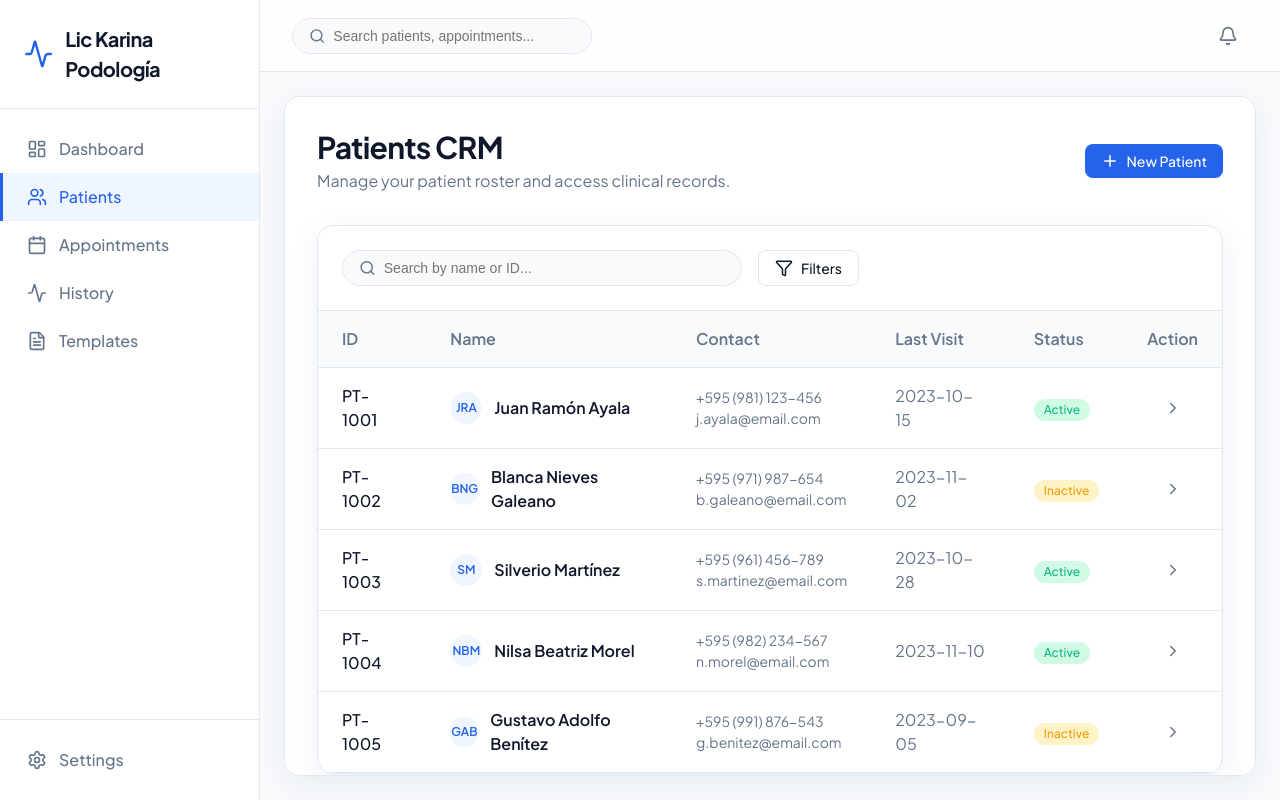
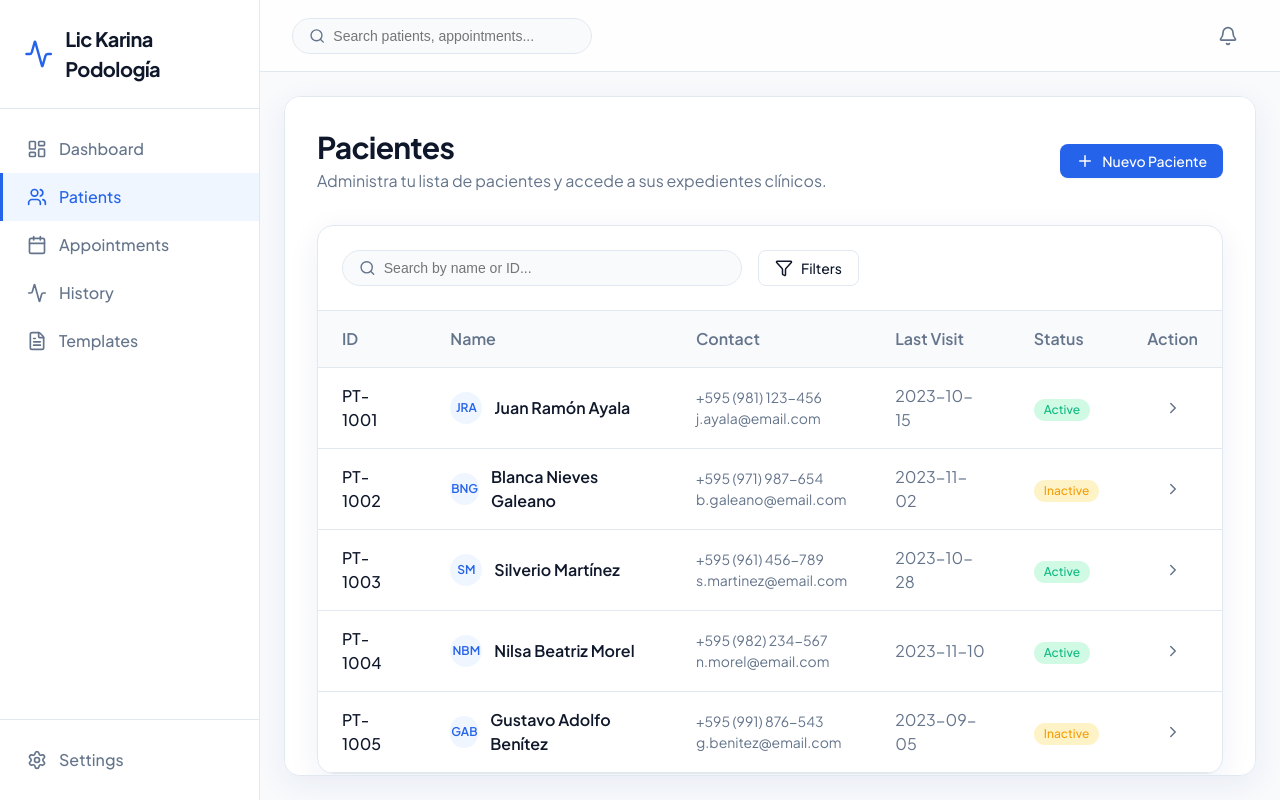
Before and after one commit to kairopy/policlinic, a React (Vite) app: page /patients in a window 1280 px wide. Built offline with nearby package versions, Linux system fonts and the light colour scheme.

Commit message:
fix(patients): rename Patients CRM to Pacientes and translate description and button to Spanish

```diff
--- a/src/pages/Patients/PatientsList.tsx
+++ b/src/pages/Patients/PatientsList.tsx
@@ -16,12 +16,12 @@ export const PatientsList: React.FC = () => {
     <div className="animate-fade-in">
       <header className="page-header flex-between">
         <div>
-          <h1 className="page-title">Patients CRM</h1>
-          <p className="page-description">Manage your patient roster and access clinical records.</p>
+          <h1 className="page-title">Pacientes</h1>
+          <p className="page-description">Administra tu lista de pacientes y accede a sus expedientes clínicos.</p>
         </div>
         <button className="btn btn-primary">
           <Plus size={18} />
-          New Patient
+          Nuevo Paciente
         </button>
       </header>
 
```
